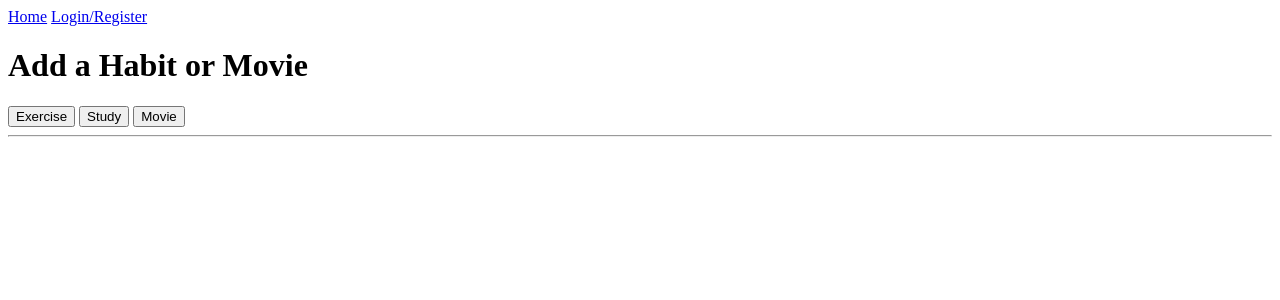
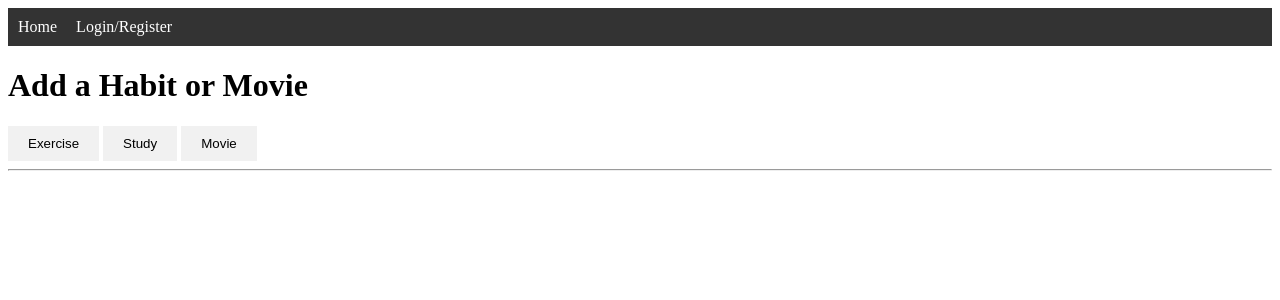
Before and after one commit to Junguilo/Project-111, a Flask app: page /create in a window 1280 px wide. Shown: the top 300 px of the page. Run offline with Flask 3, Linux system fonts and the light colour scheme.

Commit message:
nav bar
part 1

```diff
--- a/templates/create.html
+++ b/templates/create.html
@@ -1,66 +1,96 @@
 <!DOCTYPE html>
 <html lang="en">
+<head>
+    <meta charset="UTF-8">
+    <meta name="viewport" content="width=device-width, initial-scale=1.0">
+    <title>Add Habit or Movie</title>
     <style>
+        nav {
+            background-color: #333;
+            color: white;
+            padding: 10px;
+            display: flex;
+            justify-content: space-between;
+            align-items: center;
+        }
+
+        nav a {
+            color: white;
+            text-decoration: none;
+            margin-right: 15px;
+        }
+
+        nav a:last-child {
+            margin-right: 0;
+        }
+
         .tabcontent {
             display: none;
             padding: 6px 12px;
             border-top: none;
         }
+
+        .tab button {
+            background-color: #f1f1f1;
+            border: none;
+            cursor: pointer;
+            padding: 10px 20px;
+            transition: 0.3s;
+        }
+
+        .tab button:hover {
+            background-color: #ddd;
+        }
+
+        .tab button.active {
+            background-color: #ccc;
+        }
     </style>
+</head>
 <body>
     <nav>
+        <div>
             <a href="/">Home</a>
-        {% if 'username' in session%}
+            {% if 'username' in session %}
                 <a href="/create">Create Habit</a>
-            <a href="/profile">Profile </a>
+                <a href="/profile">Profile</a>
                 <a href="/logout">Logout</a>
             {% else %}
                 <a href="/login">Login/Register</a>
             {% endif %}
+        </div>
     </nav>
 
     <div>
         <h1>Add a Habit or Movie</h1>
     </div>
 
-    <body>
-        <!-- Tab links -->
     <div class="tab">
         <button class="tablinks" onclick="openCity(event, 'Exercise')">Exercise</button>
         <button class="tablinks" onclick="openCity(event, 'Study')">Study</button>
         <button class="tablinks" onclick="openCity(event, 'Movie')">Movie</button>
     </div>
-    </body>
 
-    <!-- Tab content -->
+
     <div id="Exercise" class="tabcontent">
         <h1>Exercise Habit</h1>
         <form method="POST" action="/add_exercisehabit">
-            <!-- ExerciseHabits items-->
             <label for="eh_title">Title:</label><br>
             <input type="text" name="eh_title"><br><br>
             <label for="eh_description">Description:</label><br>
-            <textarea type="text" name="eh_description"></textarea><br><br>
+            <textarea name="eh_description"></textarea><br><br>
             <label for="eh_activitytype">Activity:</label><br>
             <input type="text" name="eh_activitytype"><br><br>
             <label for="eh_durationmin">Duration:</label><br>
             <input type="text" name="eh_durationmin"><br><br>
-
-            <!-- HabitManager items -->
             <label for="hm_exercise_startdate">Start Date:</label><br>
             <input type="date" id="hm_exercise_startdate" name="hm_exercise_startdate" required><br><br>
-
             <label for="hm_exercise_enddate">End Date:</label><br>
             <input type="date" id="hm_exercise_enddate" name="hm_exercise_enddate" required><br><br>
-
             <label for="hm_exercise_nonseq">Non-Sequential:</label><br>
             <input type="checkbox" id="hm_exercise_nonseq" name="hm_exercise_nonseq"><br><br>
-
             <label for="hm_exercise_recurring">Recurring:</label><br>
             <input type="checkbox" id="hm_exercise_recurring" name="hm_exercise_recurring"><br><br>
-
-
-
             <button type="submit">Add Habit</button>
         </form>
     </div>
@@ -68,31 +98,22 @@
     <div id="Study" class="tabcontent">
         <h1>Study Habit</h1>
         <form method="POST" action="/add_studyhabit">
-            <!-- StudyHabits items-->
             <label for="sh_title">Title:</label><br>
             <input type="text" name="sh_title"><br><br>
             <label for="sh_description">Description:</label><br>
-            <textarea type="text" name="sh_description"></textarea><br><br>
+            <textarea name="sh_description"></textarea><br><br>
             <label for="sh_subject">Subject:</label><br>
             <input type="text" name="sh_subject"><br><br>
             <label for="sh_durationmin">Duration:</label><br>
             <input type="text" name="sh_durationmin"><br><br>
-
-            <!-- HabitManager items -->
             <label for="hm_study_startdate">Start Date:</label><br>
             <input type="date" id="hm_study_startdate" name="hm_study_startdate" required><br><br>
-
             <label for="hm_study_enddate">End Date:</label><br>
             <input type="date" id="hm_study_enddate" name="hm_study_enddate" required><br><br>
-
             <label for="hm_study_nonseq">Non-Sequential:</label><br>
             <input type="checkbox" id="hm_study_nonseq" name="hm_study_nonseq"><br><br>
-
             <label for="hm_study_recurring">Recurring:</label><br>
             <input type="checkbox" id="hm_study_recurring" name="hm_study_recurring"><br><br>
-
-
-
             <button type="submit">Add Habit</button>
         </form>
     </div>
@@ -101,30 +122,24 @@
         <h1>Add a Movie</h1>
         <p>Add movies later</p>
     </div>
+
     <hr>
-    <div class="content">
-    </div>
-</body>
+    <div class="content"></div>
 
     <script>
         function openCity(evt, cityName) {
             var i, tabcontent, tablinks;
-      //get all tab contents
             tabcontent = document.getElementsByClassName("tabcontent");
-
-      //hide every single content before showing the one we want to show
             for (i = 0; i < tabcontent.length; i++) {
                 tabcontent[i].style.display = "none";
             }
-
             tablinks = document.getElementsByClassName("tablinks");
             for (i = 0; i < tablinks.length; i++) {
                 tablinks[i].className = tablinks[i].className.replace(" active", "");
             }
-
-      //show the element
             document.getElementById(cityName).style.display = "block";
             evt.currentTarget.className += " active";
         }
     </script>
+</body>
 </html>
```
Also changed, not shown: templates/index.html (+38 -15 lines), templates/profile.html (+37 -12 lines). Lines whose indentation alone changed are shown as unchanged.
